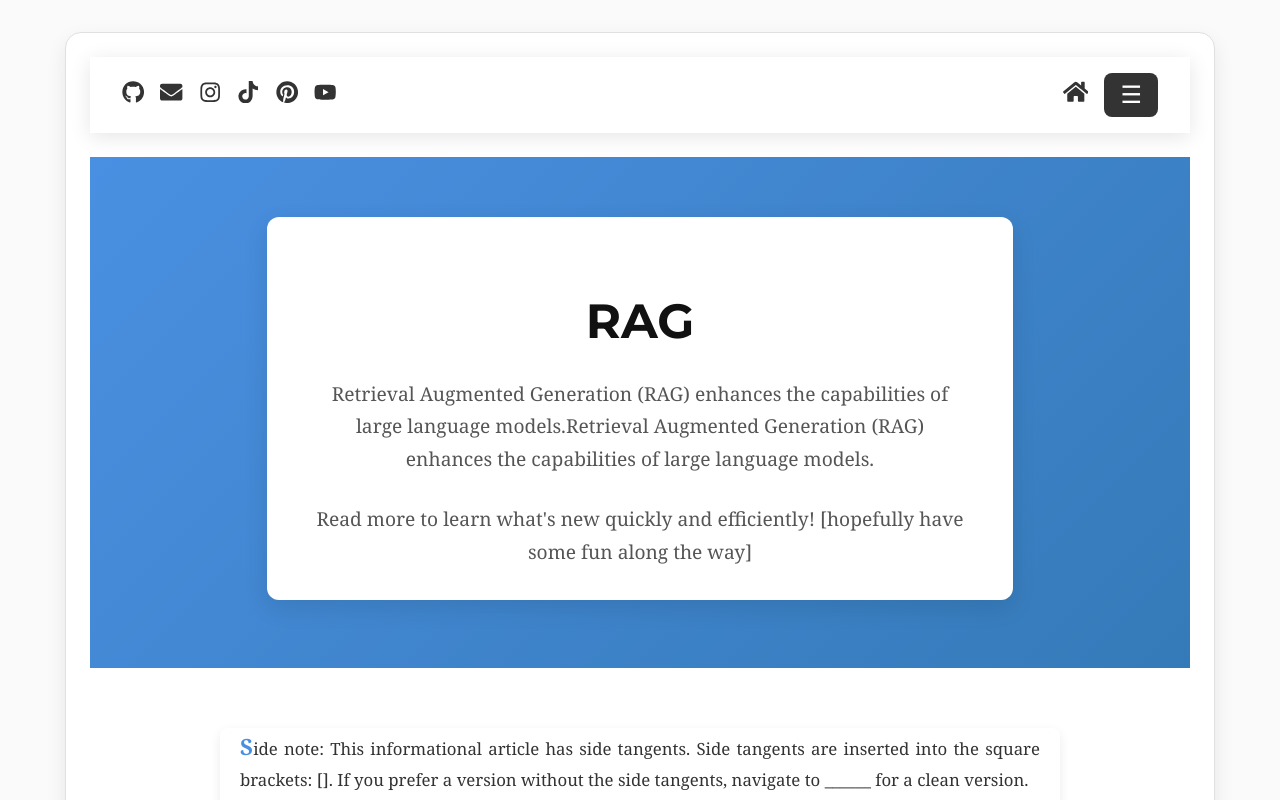
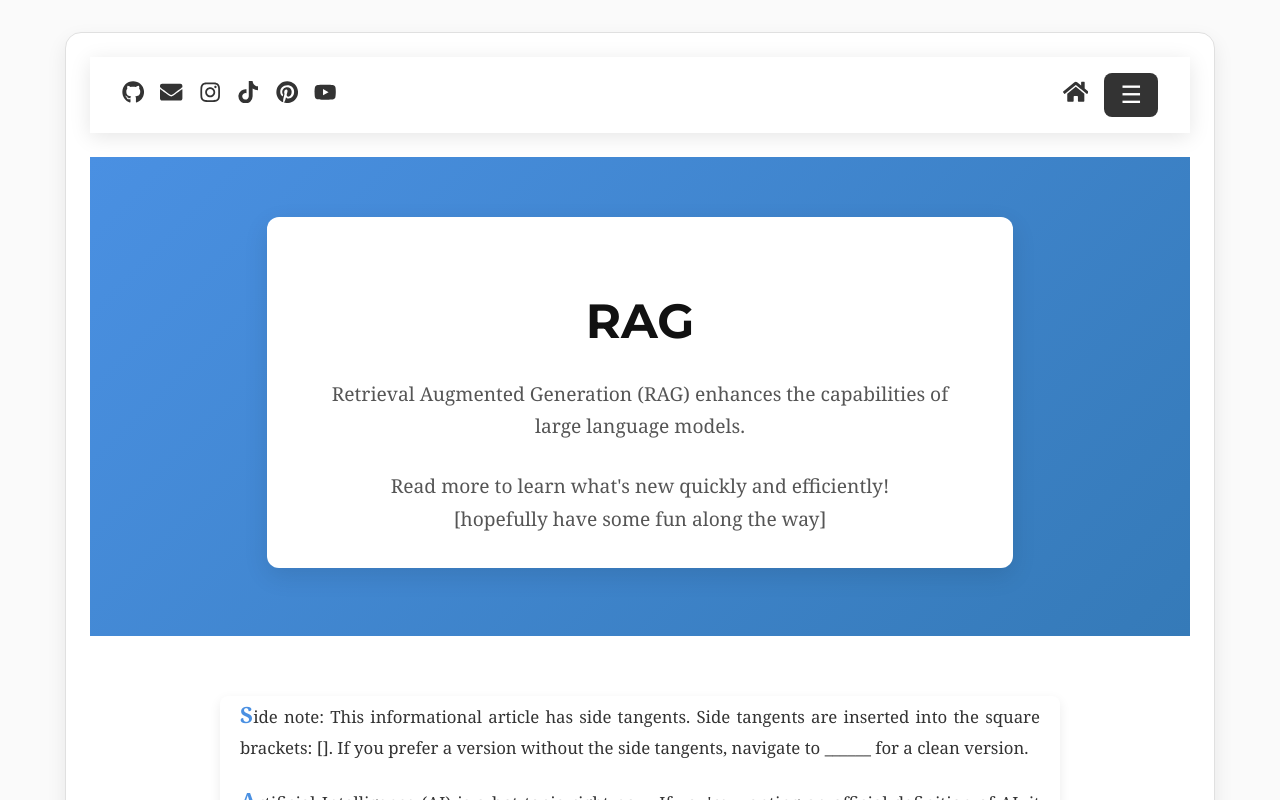
Before and after one commit to alexisbernt/Portfolio, a React (Create React App) app in the folder lexi-portfolio/: page /post1 in a window 1280 px wide. Shown: the top 800 px of the page. Built offline with nearby package versions, Linux system fonts and the light colour scheme.

Commit message:
RAG connection to clickable blog page

```diff
--- a/lexi-portfolio/src/pages/AI.js
+++ b/lexi-portfolio/src/pages/AI.js
@@ -6,7 +6,7 @@ import { Link } from "react-router-dom";
 
 function AI() {
   const blogPosts = [
-    { title: "Blog 1", desc: "This is Blog 1 description.", link: "/post1", img: "blog1.png" },
+    { title: "Retrieval Augmented Generation (RAG)", desc: "RAG is a technique used in AI systems, particularly LLMs, to improve accuracy of AI generated responses.", link: "/post1", img: "rag.png" },
     { title: "Blog 2", desc: "This is Blog 2 description.", link: "/post2", img: "blog2.png" },
     { title: "Blog 3", desc: "This is Blog 3 description.", link: "/post3", img: "blog3.png" }
   ];
--- a/lexi-portfolio/src/pages/Posts/LearningPost1-RAG.js
+++ b/lexi-portfolio/src/pages/Posts/LearningPost1-RAG.js
@@ -7,9 +7,10 @@ function Post1() {
       <header className="about-header">
         <div className="framed-text">
           <h1>RAG</h1>
-          <p>Retrieval Augmented Generation (RAG) enhances the capabilities of large language models.Retrieval Augmented Generation (RAG) enhances the capabilities of large language models.</p>
+          <p>Retrieval Augmented Generation (RAG) enhances the capabilities of large language models.</p>
           <br />
-          <p>Read more to learn what's new quickly and efficiently! [hopefully have some fun along the way]</p>
+          <p>Read more to learn what's new quickly and efficiently! </p>
+          <p> [hopefully have some fun along the way]</p>
         </div>
       </header>
 
```
Also changed, not shown: lexi-portfolio/public/rag-doll2.png (added).
